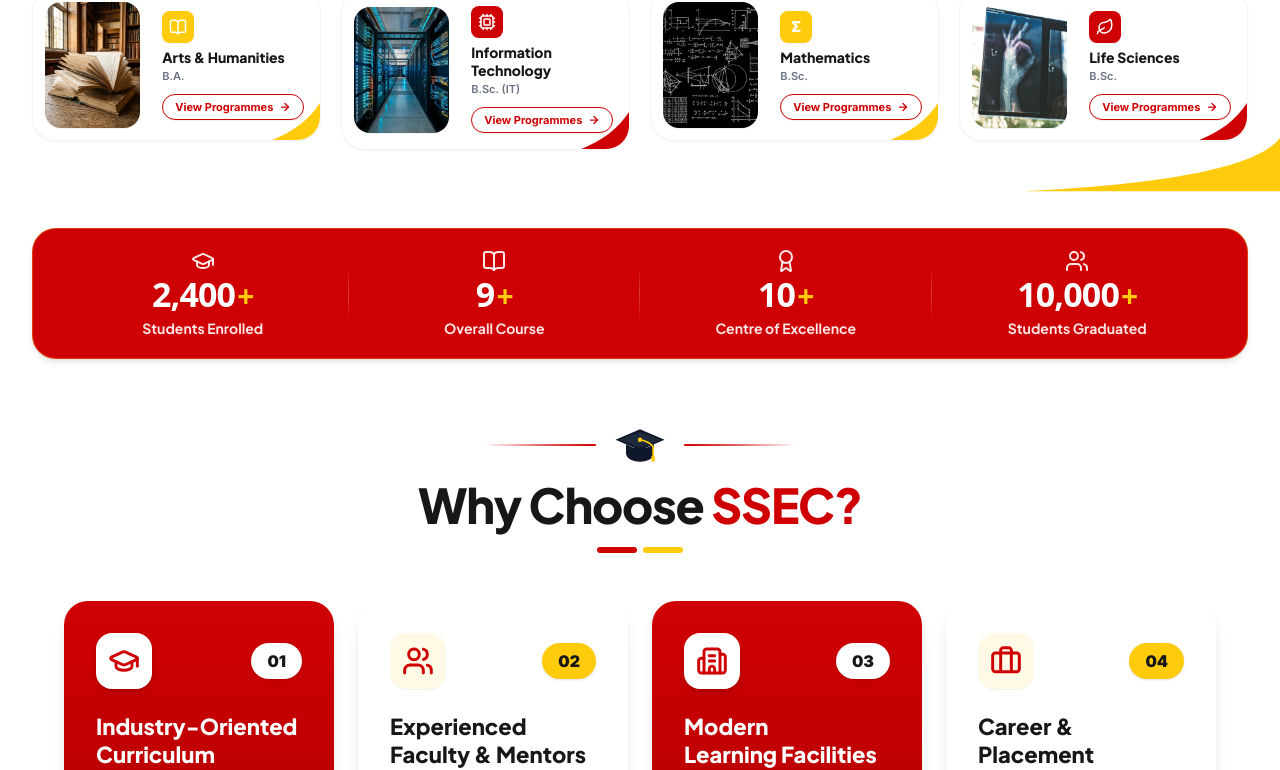
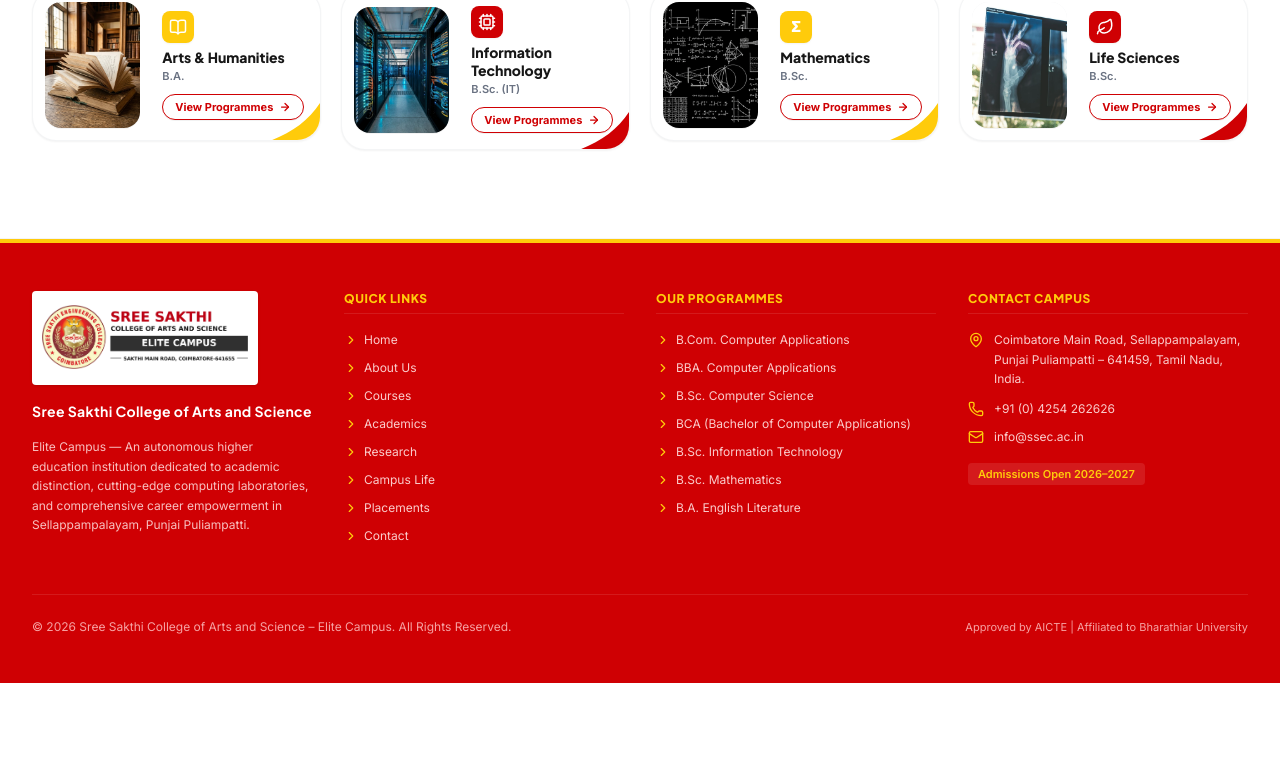
Before and after one commit to Tharun-cs/SSEC-ARTS, a Next.js app: page /courses in a window 1280 px wide. Shown: the part 764-1534 px from the top of the page. After the commit the page ends 1447 px from the top, so only its background shows below. Built offline with nearby package versions, Linux system fonts and the light colour scheme.

Commit message:
fix: remove stats banner, why choose us, and placements below courses on courses page

```diff
--- a/src/components/catalog/CourseCatalogSection.tsx
+++ b/src/components/catalog/CourseCatalogSection.tsx
@@ -5,9 +5,6 @@ import { CourseCatalogHero } from './CourseCatalogHero';
 import { CourseSearchFilter } from './CourseSearchFilter';
 import { DisciplineGrid } from './DisciplineGrid';
 import { DisciplineModal } from './DisciplineModal';
-import { WhyChooseUs } from './WhyChooseUs';
-import { CourseStatsBanner } from './CourseStatsBanner';
-import { OurPlacementsSection } from './OurPlacementsSection';
 import {
   DISCIPLINE_CATEGORIES,
   ALL_COURSES,
@@ -19,10 +16,7 @@ interface CourseCatalogSectionProps {
   showStatsBanner?: boolean;
 }
 
-export const CourseCatalogSection: React.FC<CourseCatalogSectionProps> = ({
-  showWhyChooseUs = false,
-  showStatsBanner = true
-}) => {
+export const CourseCatalogSection: React.FC<CourseCatalogSectionProps> = () => {
   const [activeLevel, setActiveLevel] = useState<'UG' | 'PG'>('UG');
   const [searchTerm, setSearchTerm] = useState('');
   const [selectedDepartment, setSelectedDepartment] = useState('');
@@ -103,7 +97,7 @@ export const CourseCatalogSection: React.FC<CourseCatalogSectionProps> = ({
         </svg>
       </div>
 
-      <div className="max-w-[1400px] mx-auto px-4 sm:px-6 lg:px-8 relative z-10">
+      <div className="max-w-[1400px] mx-auto px-4 sm:px-6 lg:px-8 relative z-10 pb-8 sm:pb-12">
         {/* 1. Asymmetric Hero Section with interactive UG / PG Tabs */}
         <CourseCatalogHero
           activeLevel={activeLevel}
@@ -133,41 +127,6 @@ export const CourseCatalogSection: React.FC<CourseCatalogSectionProps> = ({
         />
       </div>
 
-      {/* 2. RIGHT-SIDE YELLOW BORDER SWOOSH (Positioned on right side, UPPER / ABOVE the banner) */}
-      <div className="w-full flex justify-end pointer-events-none select-none z-0 -mt-2 sm:-mt-3 mb-3 sm:mb-4">
-        <div className="w-36 sm:w-48 md:w-56 lg:w-64 max-h-[44px] sm:max-h-[50px]">
-          <svg
-            viewBox="0 0 240 50"
-            fill="none"
-            className="w-full h-auto block"
-            preserveAspectRatio="none"
-            aria-hidden="true"
-          >
-            <path
-              d="M240,0 C220,25 150,42 0,50 L240,50 Z"
-              fill="#FFCB0B"
-            />
-          </svg>
-        </div>
-      </div>
-
-      {/* 3. Institutional Academic Milestones & Key Statistics Banner */}
-      {showStatsBanner && (
-        <div className="mt-6 sm:mt-8 md:mt-10 max-w-[1400px] mx-auto px-4 sm:px-6 lg:px-8 relative z-10">
-          <CourseStatsBanner />
-        </div>
-      )}
-
-      {/* 4. Why Choose Sree Sakthi (SSEC) Section (includes 'Find the Right Programme for Your Future' Banner) */}
-      <div className="mt-8 sm:mt-10 md:mt-12 max-w-[1400px] mx-auto px-4 sm:px-6 lg:px-8 relative z-10">
-        <WhyChooseUs />
-      </div>
-
-      {/* 5. Our Placements & Recruiters Section (Positioned Directly Below the 'Find the Right Programme' Banner) */}
-      <div className="mt-8 sm:mt-10 md:mt-12 max-w-[1400px] mx-auto px-4 sm:px-6 lg:px-8 relative z-10">
-        <OurPlacementsSection />
-      </div>
-
       {/* Interactive Discipline Programmes Modal */}
       <DisciplineModal
         isOpen={Boolean(activeDiscipline)}
--- a/src/components/catalog/ProgrammesListByLevel.tsx
+++ b/src/components/catalog/ProgrammesListByLevel.tsx
@@ -15,8 +15,6 @@ import {
 import { ALL_COURSES, CourseDetail, DISCIPLINE_CATEGORIES, DisciplineItem } from '@/data/courseCatalogData';
 import { DisciplineGrid } from './DisciplineGrid';
 import { DisciplineModal } from './DisciplineModal';
-import { OurPlacementsSection } from './OurPlacementsSection';
-import { WhyChooseUs } from './WhyChooseUs';
 
 interface ProgrammesListByLevelProps {
   level: 'UG' | 'PG';
@@ -352,17 +350,7 @@ export const ProgrammesListByLevel: React.FC<ProgrammesListByLevelProps> = ({
         )}
       </section>
 
-      {/* 5. WHY CHOOSE SSEC SECTION */}
-      <div className="mt-12 sm:mt-16 max-w-[1400px] mx-auto px-4 sm:px-6 lg:px-8">
-        <WhyChooseUs />
-      </div>
-
-      {/* 6. OUR PLACEMENTS & RECRUITERS */}
-      <div className="mt-10 sm:mt-14 max-w-[1400px] mx-auto px-4 sm:px-6 lg:px-8">
-        <OurPlacementsSection />
-      </div>
-
-      {/* 7. BOTTOM ADMISSIONS CALLOUT */}
+      {/* 5. BOTTOM ADMISSIONS CALLOUT */}
       <section className="max-w-[1440px] mx-auto px-4 sm:px-6 lg:px-8 mt-14 sm:mt-18">
         <div className="bg-gradient-to-r from-[#CF0003] to-[#8C0002] rounded-3xl p-8 sm:p-12 text-white shadow-xl flex flex-col md:flex-row items-center justify-between gap-6 relative overflow-hidden">
           <div className="absolute right-0 top-0 -mr-16 -mt-16 w-64 h-64 rounded-full bg-[#FFCB0B]/15 blur-2xl pointer-events-none" />
```
